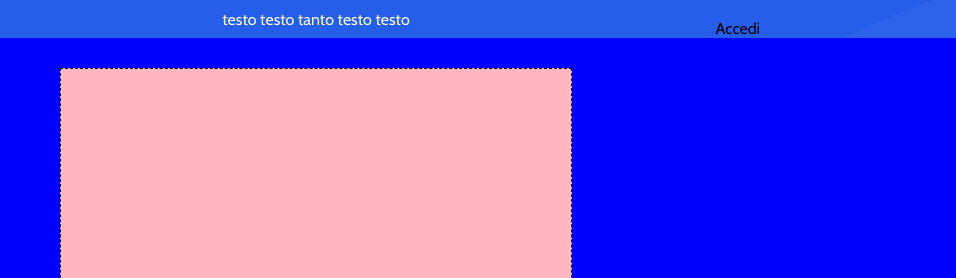
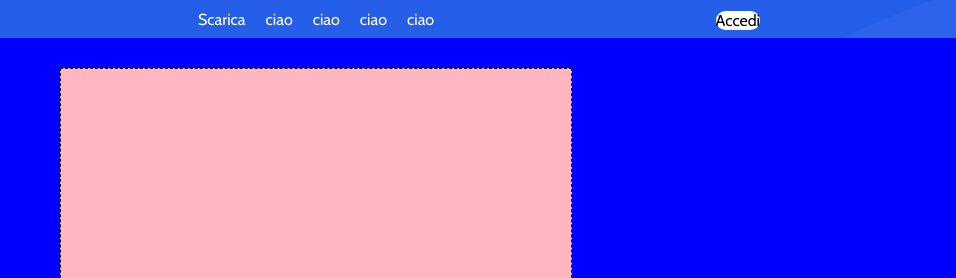
Before and after one commit to Fradala/htmlcss-discord, a plain HTML site: page index.html in a window 1280 px wide. Shown: the top 278 px of the page, 324-1280 px from the left. Drawn offline with nearby package versions, Linux system fonts and the light colour scheme.

Commit message:
grandezza sbagliata

```diff
--- a/index.html
+++ b/index.html
@@ -20,8 +20,14 @@
     <header class="testa flex">
         <section class="intestazione flex">
             <div class="logo"><img class="Discord" src="./img/logo.svg" alt="logo-discord"></div>
-            <div class="nav">testo testo tanto testo testo</div>
-            <div class="login">Accedi</div>
+            <div class="nav flex">
+                <p>Scarica</p>
+                <p>ciao</p>
+                <p>ciao</p>
+                <p>ciao</p>
+                <p>ciao</p>
+            </div>
+            <div class="login"><span class="accedi">Accedi</span></div>
         </section>
 
 
--- a/style/style.css
+++ b/style/style.css
@@ -57,16 +57,31 @@ header{
     align-self: center;
     text-align: center;
     padding: 2px 0 2px;
+    justify-content: center;
+    align-items: center;
 }
 
 .login{
-
+    margin: auto;
     width: 25%;
     height: 100%;
     align-self: flex-end;
     text-align: end;
     padding: 2px 4px 0 2px;
 
+}
+
+p{
+    margin: 0 10px 0 10px;
+
+}
+
+.accedi{
+    background-color: white;
+    color: black;
+    border-radius: 10px;
+    height: 60px;
+    width: 600px;
 }
 
 
```
